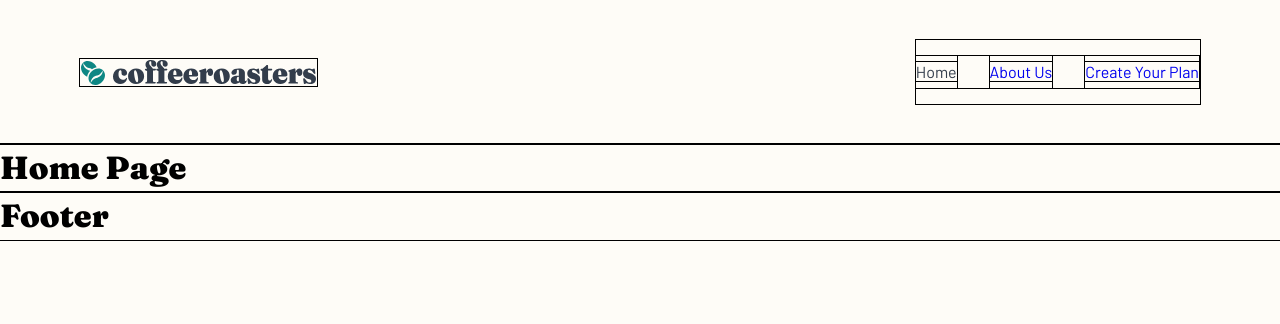
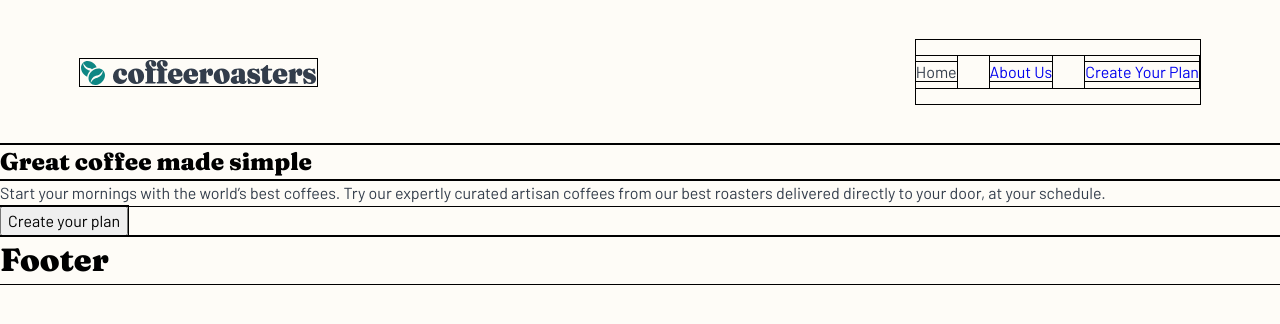
Before and after one commit to tlanettepollard/FEM-CoffeeRoasters-Subscription-Site-TLP, a React (Vite) app: page / in a window 1280 px wide. Shown: the top 324 px of the page. Built offline with nearby package versions, Linux system fonts and the light colour scheme.

Commit message:
Added home hero
Signed-off-by: T. Lanette <TLPollard4516@gmail.com>

```diff
--- /dev/null
+++ b/src/components/Shared/SharedHero.jsx
@@ -0,0 +1,27 @@
+import React from "react";
+import { useNavigate } from "react-router";
+
+
+export default function SharedHero(props) {
+    let navigate = useNavigate();
+    const changeRoute = () => {
+        let path = '/subscribe';
+        navigate(path);
+    }
+
+    return (
+        <section className={`hero ${props.class}`}>
+            <div className='hero__content'>
+                <h2 className='hero__title'>
+                    {props.title}
+                </h2>
+                <p className='hero__text'>
+                    {props.desc}
+                </p>
+                <button onClick={changeRoute} className='btn primary-btn hero-btn'>
+                    {props.button}
+                </button>
+            </div>
+        </section>
+    );
+};
--- a/src/pages/Home.jsx
+++ b/src/pages/Home.jsx
@@ -1,8 +1,15 @@
 import React from 'react';
+import SharedHero from '../components/Shared/SharedHero';
 
 
 export function Home() {
     return (
-        <h1>Home Page</h1>
+        <main className='main__home'>
+            <SharedHero
+                className='home'
+                title='Great coffee made simple'
+                desc='Start your mornings with the world’s best coffees. Try our expertly curated artisan coffees from our best roasters delivered directly to your door, at your schedule.'
+                button='Create your plan'/>
+        </main>
     )
 }
```
